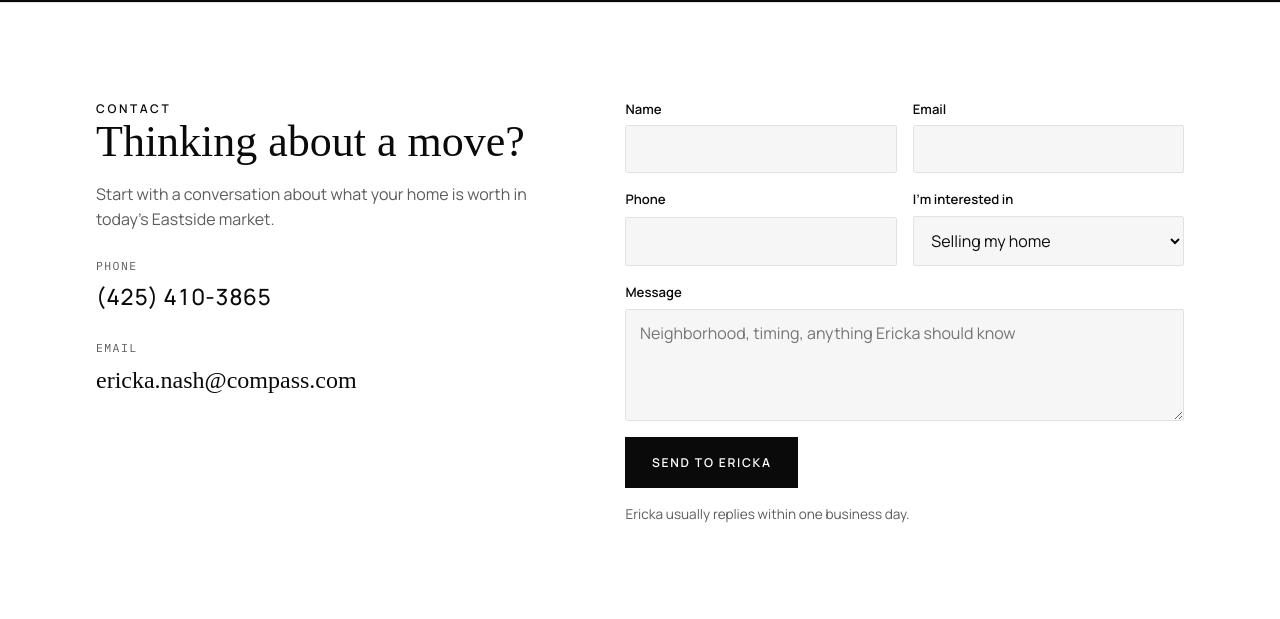
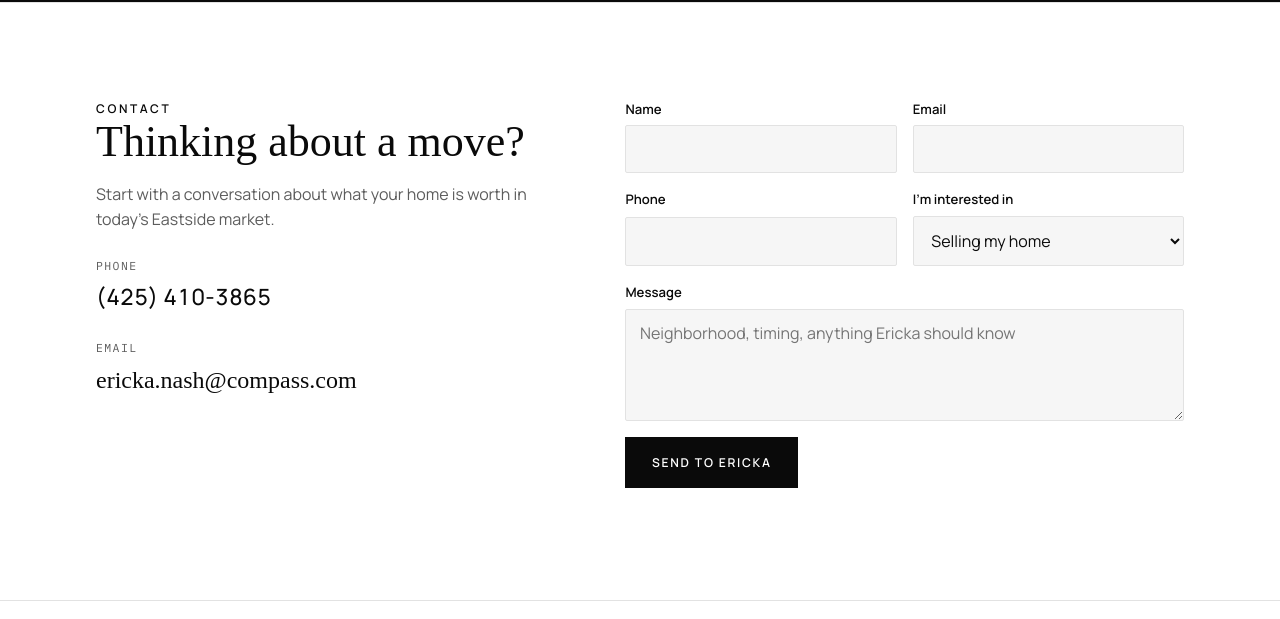
Before and after one commit to nashmarketing716/SellingSammamish.com, a plain HTML site: page index.html in a window 1280 px wide. Shown: the part 10937-11556 px from the top of the page. Drawn offline with Linux system fonts and the light colour scheme.

Commit message:
Remove reply-time note under contact form (#24)
Claude-Session: https://claude.ai/code/session_01QgedHbZHvjwvK62x3NA24C

Co-authored-by: Claude <noreply@anthropic.com>

```diff
--- a/index.html
+++ b/index.html
@@ -894,7 +894,7 @@
         </div>
         <label for="f-msg">Message<textarea id="f-msg" name="message" placeholder="Neighborhood, timing, anything Ericka should know"></textarea></label>
         <div><button class="btn btn-solid" type="submit">Send to Ericka</button></div>
-        <p class="form-note" id="form-note">Ericka usually replies within one business day.</p>
+        <p class="form-note" id="form-note" aria-live="polite"></p>
       </form>
     </div>
   </section>
```
